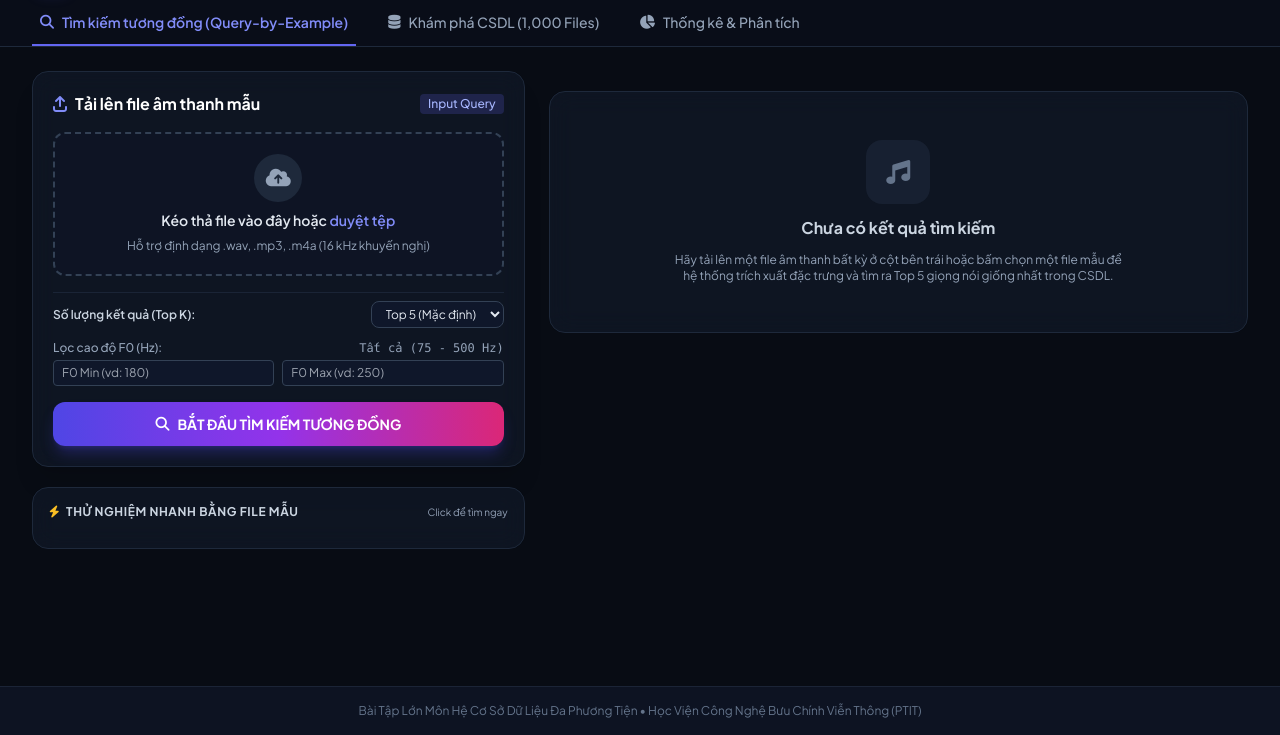
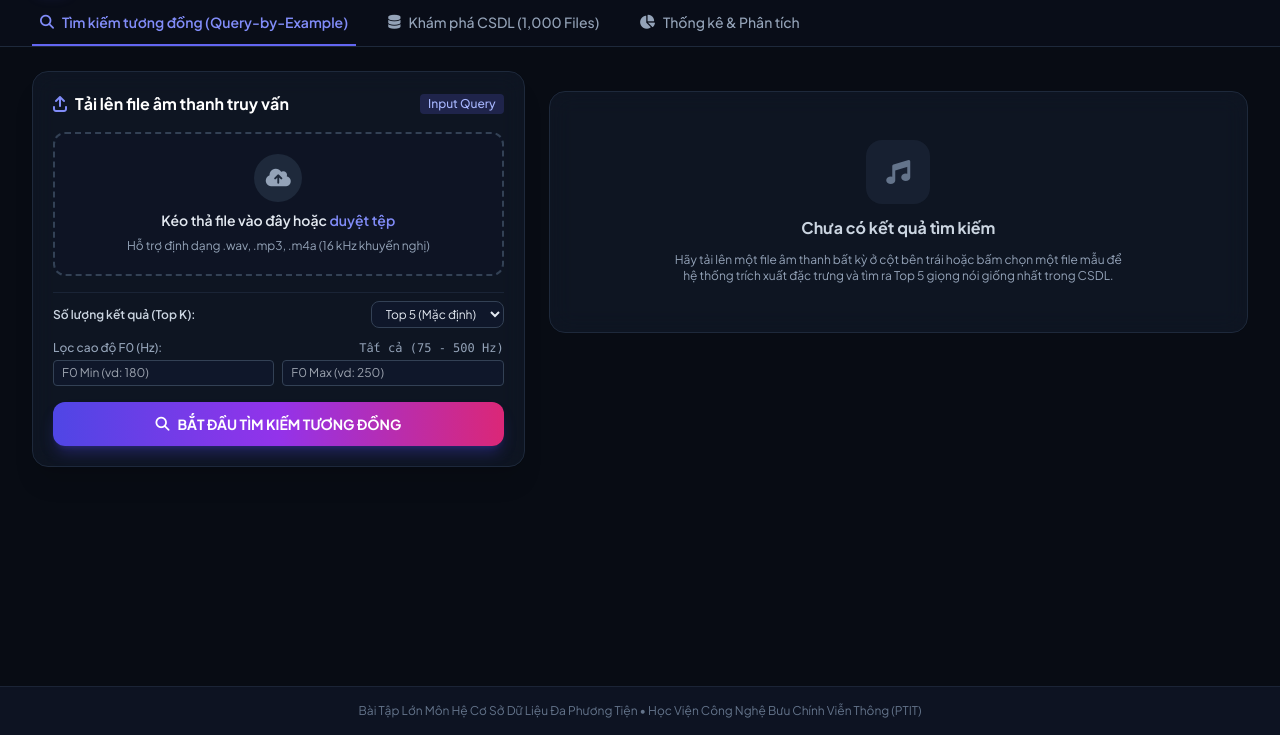
Before and after one commit to sondvan7788/BTL_HCSDLDPT_Web, a Flask app: page / in a window 1280 px wide. Shown: the part 65-800 px from the top of the page. Run offline with Flask 3, Linux system fonts and the light colour scheme; data that the repository does not hold is empty; some libraries are stand-ins or nearby versions.

Commit message:
Remove Feature 3: Quick 1-Click sample testing

```diff
--- a/app.py
+++ b/app.py
@@ -102,42 +102,11 @@ def get_stats():
     except Exception as e:
         return jsonify({"success": False, "error": str(e)}), 500
 
-@app.route("/api/samples", methods=["GET"])
-def get_samples():
-    """Lấy danh sách 12 file mẫu từ kho dữ liệu để người dùng thử nghiệm nhanh."""
-    try:
-        with db_manager.get_connection() as conn:
-            with conn.cursor() as cur:
-                cur.execute("""
-                SELECT a.file_id, a.file_name, a.duration_s, f.pitch_f0_mean, f.spectral_centroid_mean
-                FROM audio_files a
-                JOIN acoustic_features_29d f ON a.file_id = f.file_id
-                ORDER BY a.file_id ASC
-                LIMIT 12;
-                """)
-                rows = cur.fetchall()
-
-        samples = []
-        for r in rows:
-            samples.append({
-                "file_id": r["file_id"],
-                "file_name": r["file_name"],
-                "duration_s": round(r["duration_s"], 2),
-                "pitch_f0_mean": round(r["pitch_f0_mean"], 1),
-                "spectral_centroid_mean": round(r["spectral_centroid_mean"], 1),
-                "audio_url": f"/api/audio/{r['file_name']}"
-            })
-        return jsonify({"success": True, "samples": samples})
-    except Exception as e:
-        return jsonify({"success": False, "error": str(e)}), 500
-
 @app.route("/api/search", methods=["POST"])
 def search_audio():
     """
     API tìm kiếm giọng nói tương đồng (Query-by-Example).
-    Chấp nhận:
-    1. Upload file âm thanh (multipart/form-data: file)
-    2. Hoặc chọn 1 file mẫu có sẵn (JSON / Form-data: sample_name)
+    Đầu vào: File âm thanh tải lên từ người dùng (multipart/form-data: file)
     """
     try:
         top_k = int(request.form.get("top_k", 5))
@@ -147,36 +116,15 @@ def search_audio():
         if f0_min and f0_max:
             f0_filter = (float(f0_min), float(f0_max))
 
-        temp_audio_path = None
+        if "file" not in request.files or request.files["file"].filename == "":
+            return jsonify({"success": False, "error": "Vui lòng tải lên một tệp âm thanh hợp lệ (.wav, .mp3)!"}), 400
 
-        # Trường hợp 1: Người dùng upload file mới
-        if "file" in request.files and request.files["file"].filename != "":
-            audio_file = request.files["file"]
-            ext = Path(audio_file.filename).suffix or ".wav"
-            unique_name = f"query_{uuid.uuid4().hex[:8]}{ext}"
-            temp_audio_path = UPLOAD_DIR / unique_name
-            audio_file.save(str(temp_audio_path))
-            query_audio_url = f"/api/audio/upload/{unique_name}"
-
-        # Trường hợp 2: Người dùng chọn 1 file mẫu có sẵn trong kho
-        elif "sample_name" in request.form and request.form["sample_name"]:
-            sample_name = request.form["sample_name"].strip()
-            # Tìm file mẫu trong các đường dẫn khả dĩ
-            candidates = [
-                AUDIO_DIR / sample_name,
-                CURRENT_DIR.parent / "ChuanHoa" / sample_name,
-                CURRENT_DIR / "samples" / sample_name
-            ]
-            for c in candidates:
-                if c.exists():
-                    temp_audio_path = c
-                    break
-
-            if temp_audio_path is None or not temp_audio_path.exists():
-                return jsonify({"success": False, "error": f"Không tìm thấy file mẫu: {sample_name}"}), 404
-            query_audio_url = f"/api/audio/{sample_name}"
-        else:
-            return jsonify({"success": False, "error": "Vui lòng tải lên file âm thanh hoặc chọn file mẫu!"}), 400
+        audio_file = request.files["file"]
+        ext = Path(audio_file.filename).suffix or ".wav"
+        unique_name = f"query_{uuid.uuid4().hex[:8]}{ext}"
+        temp_audio_path = UPLOAD_DIR / unique_name
+        audio_file.save(str(temp_audio_path))
+        query_audio_url = f"/api/audio/upload/{unique_name}"
 
         # Thực thi tìm kiếm bằng VoiceSearchEngine
         search_result = search_engine.search(temp_audio_path, top_k=top_k, f0_filter=f0_filter)
--- a/static/js/app.js
+++ b/static/js/app.js
@@ -1,7 +1,6 @@
 // app.js - Frontend Logic for Voice Retrieval Web Application
 
 let selectedFile = null;
-let selectedSampleName = null;
 let comparisonChartInstance = null;
 let f0ChartInstance = null;
 let durationChartInstance = null;
@@ -9,7 +8,6 @@ let currentDbPage = 1;
 
 document.addEventListener("DOMContentLoaded", () => {
     initDropZone();
-    loadQuickSamples();
     loadDatabaseStats();
     loadDatabasePage(1);
 });
@@ -70,12 +68,8 @@ function initDropZone() {
 
 function handleSelectedFile(file) {
     selectedFile = file;
-    selectedSampleName = null;
     document.getElementById("selected-file-name").textContent = file.name;
     document.getElementById("selected-file-preview").classList.remove("hidden");
-
-    // Bỏ active của các nút sample nếu có
-    document.querySelectorAll(".sample-pill").forEach(el => el.classList.remove("border-indigo-500", "bg-indigo-950/60"));
 }
 
 function clearSelectedFile() {
@@ -85,52 +79,11 @@ function clearSelectedFile() {
 }
 
 // ====================================================================
-// QUICK SAMPLES
-// ====================================================================
-async function loadQuickSamples() {
-    try {
-        const res = await fetch("/api/samples");
-        const data = await res.json();
-        const container = document.getElementById("quick-samples-list");
-        container.innerHTML = "";
-
-        if (data.success && data.samples.length > 0) {
-            data.samples.forEach(s => {
-                const btn = document.createElement("button");
-                btn.className = "sample-pill p-2 rounded-lg bg-slate-900/60 hover:bg-indigo-950/40 border border-slate-800 text-left transition-all text-xs flex flex-col space-y-0.5 truncate";
-                btn.onclick = () => selectSampleFile(s.file_name, btn);
-                btn.innerHTML = `
-                    <span class="font-bold text-slate-200 truncate w-full">${s.file_name}</span>
-                    <span class="text-[10px] text-slate-400 font-mono">${s.duration_s}s • F0: ${s.pitch_f0_mean}Hz</span>
-                `;
-                container.appendChild(btn);
-            });
-        }
-    } catch (err) {
-        console.error("Lỗi tải sample files:", err);
-    }
-}
-
-function selectSampleFile(fileName, btnElement) {
-    clearSelectedFile();
-    selectedSampleName = fileName;
-
-    // Highlight button
-    document.querySelectorAll(".sample-pill").forEach(el => el.classList.remove("border-indigo-500", "bg-indigo-950/60"));
-    if (btnElement) {
-        btnElement.classList.add("border-indigo-500", "bg-indigo-950/60");
-    }
-
-    // Tự động kích hoạt tìm kiếm luôn
-    executeSearch();
-}
-
-// ====================================================================
 // EXECUTE SEARCH (API CALL)
 // ====================================================================
 async function executeSearch() {
-    if (!selectedFile && !selectedSampleName) {
-        alert("Vui lòng tải lên một file âm thanh hoặc bấm chọn một file mẫu!");
+    if (!selectedFile) {
+        alert("Vui lòng kéo thả hoặc tải lên một file âm thanh để tìm kiếm!");
         return;
     }
 
@@ -145,11 +98,7 @@ async function executeSearch() {
     submitBtn.disabled = true;
 
     const formData = new FormData();
-    if (selectedFile) {
-        formData.append("file", selectedFile);
-    } else if (selectedSampleName) {
-        formData.append("sample_name", selectedSampleName);
-    }
+    formData.append("file", selectedFile);
 
     const topK = document.getElementById("param-top-k").value;
     formData.append("top_k", topK);
--- a/templates/index.html
+++ b/templates/index.html
@@ -80,7 +80,7 @@
                         <div class="flex items-center justify-between">
                             <h2 class="text-base font-bold text-white flex items-center space-x-2">
                                 <i class="fa-solid fa-arrow-up-from-bracket text-indigo-400"></i>
-                                <span>Tải lên file âm thanh mẫu</span>
+                                <span>Tải lên file âm thanh truy vấn</span>
                             </h2>
                             <span class="text-xs px-2 py-0.5 rounded bg-indigo-500/20 text-indigo-300 font-medium">Input Query</span>
                         </div>
@@ -136,21 +136,6 @@
                             <i class="fa-solid fa-magnifying-glass"></i>
                             <span>BẮT ĐẦU TÌM KIẾM TƯƠNG ĐỒNG</span>
                         </button>
-                    </div>
-
-                    <!-- Quick Sample Audio Files Card -->
-                    <div class="glass-card rounded-2xl p-4 border border-slate-800 space-y-3">
-                        <div class="flex items-center justify-between">
-                            <h3 class="text-xs font-bold text-slate-300 uppercase tracking-wider flex items-center space-x-1.5">
-                                <i class="fa-solid fa-bolt text-amber-400"></i>
-                                <span>Thử nghiệm nhanh bằng file mẫu</span>
-                            </h3>
-                            <span class="text-[10px] text-slate-400">Click để tìm ngay</span>
-                        </div>
-                        <div id="quick-samples-list" class="grid grid-cols-2 gap-2 max-h-48 overflow-y-auto pr-1">
-                            <!-- Dynamic Sample Pills will load here -->
-                            <div class="text-xs text-slate-500 col-span-2 text-center py-2">Đang tải file mẫu từ CSDL...</div>
-                        </div>
                     </div>
 
                 </div>
```
Also changed, not shown: README.md.
